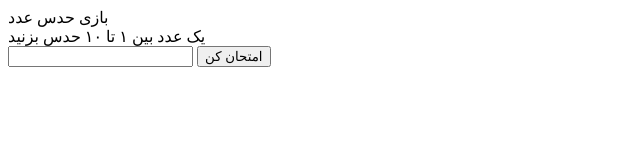
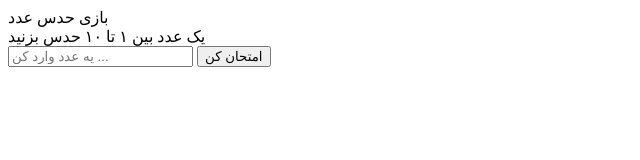
Before and after one commit to mmasoudih/guess-game, a plain HTML site: page index.html in a window 1280 px wide. Shown: the full height of the page, 0-640 px from the left. Drawn offline with Linux system fonts and the light colour scheme.

Commit message:
edit index.html

```diff
--- a/index.html
+++ b/index.html
@@ -13,7 +13,7 @@
             <div class="game-description">یک عدد بین ۱ تا ۱۰ حدس بزنید</div>
         </div>
         <div class="game-content">
-            <input type="text" id="game-input">
+            <input type="text" id="game-input" placeholder="یه عدد وارد کن ...">
             <button class="guess-btn">امتحان کن</button>
             <div class="notification">
                 <p class="message"></p>
```
